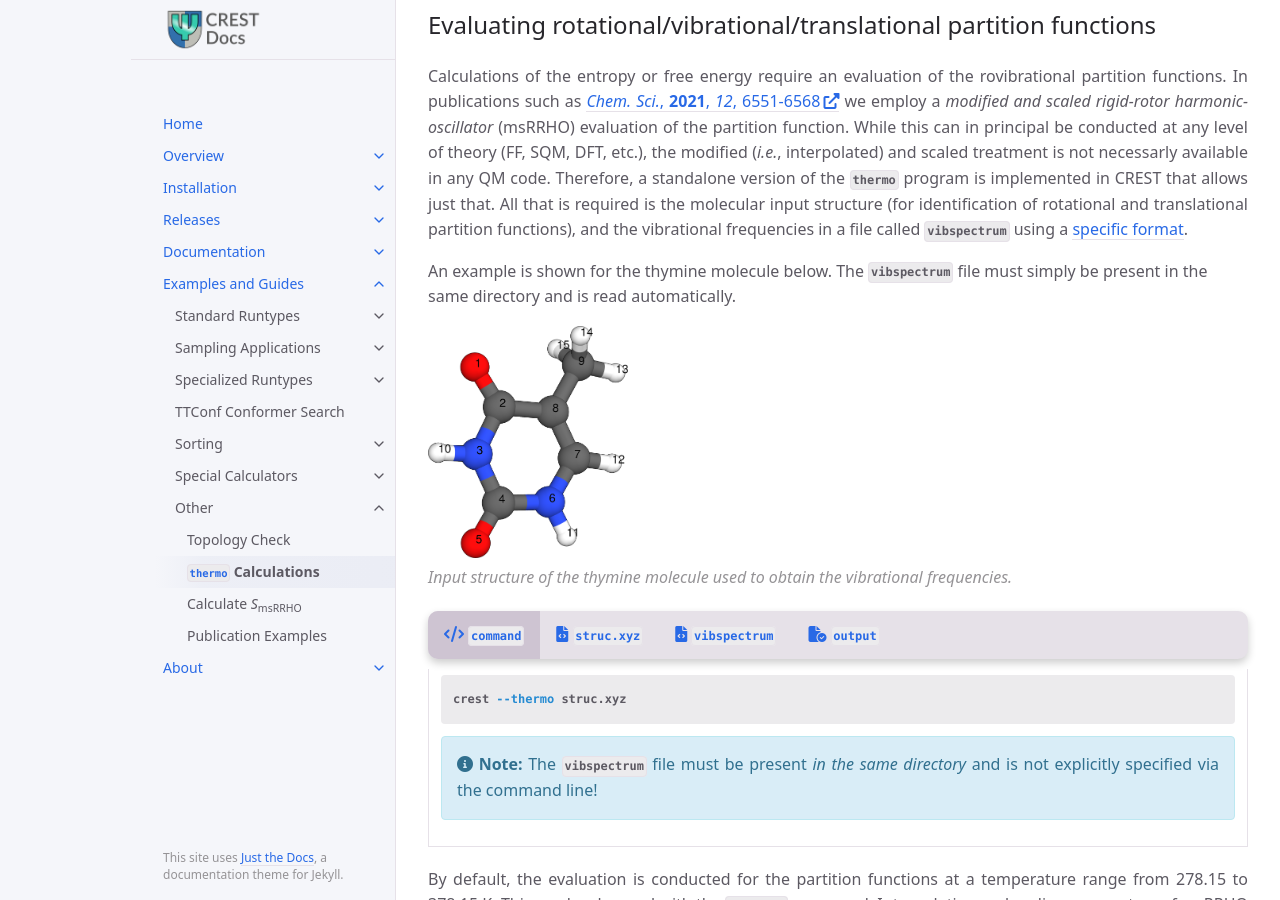
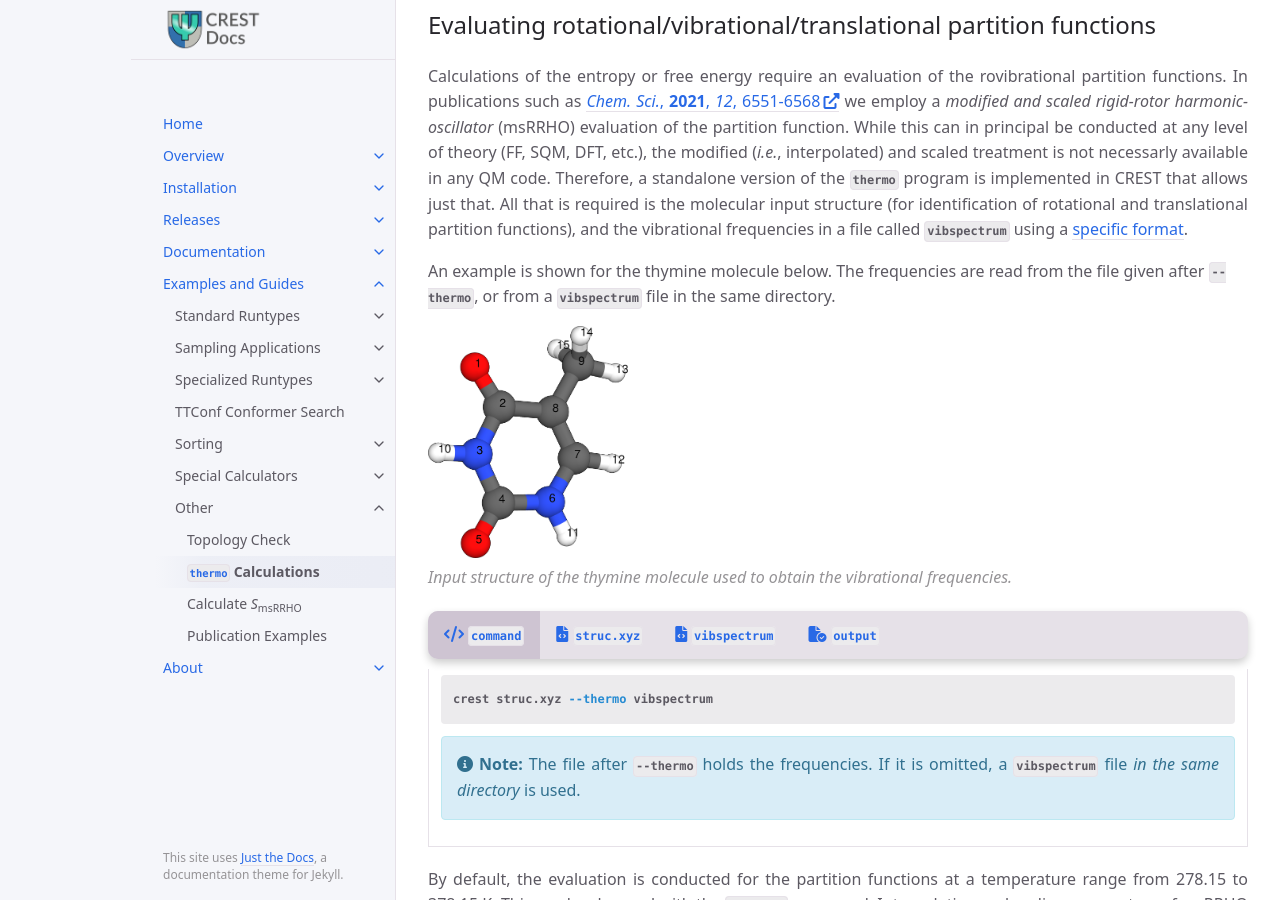
Before and after one commit to crest-lab/crest-docs, a Jekyll site: the page built from page/examples/utils_4.md, in a window 1280 px wide and 900 px high, scrolled down 239 px. Built offline with Jekyll 4.4.1, drawn with Linux system fonts in a browser that asks for light colours.

Commit message:
Fix the --thermo command syntax

```diff
--- a/page/examples/utils_4.md
+++ b/page/examples/utils_4.md
@@ -29,7 +29,7 @@ All that is required is the molecular input structure (for identification of rot
 {: .text-justify }
 
 An example is shown for the thymine molecule below.
-The `vibspectrum` file must simply be present in the same directory and is read automatically.
+The frequencies are read from the file given after `--thermo`, or from a `vibspectrum` file in the same directory.
 
 {% include image.html file="utils-example-4-1.png" alt="Thymine input structure" caption="Input structure of the thymine molecule used to obtain the vibrational frequencies." max-width=200 %}
 
@@ -43,8 +43,8 @@ The `vibspectrum` file must simply be present in the same directory and is read
 </div>
 <!-- Tab content -->
 <div id="tab-1-1" class="tabcontent tab-id-1" style="text-align:justify">
-{% include command.html cmd="crest <span class='nt'>--thermo</span> struc.xyz" %}
-{% include note.html content="The <code>vibspectrum</code> file must be present <i>in the same directory</i> and is not explicitly specified via the command line!" %}
+{% include command.html cmd="crest struc.xyz <span class='nt'>--thermo</span> vibspectrum" %}
+{% include note.html content="The file after <code>--thermo</code> holds the frequencies. If it is omitted, a <code>vibspectrum</code> file <i>in the same directory</i> is used." %}
 </div>
 <div id="tab-1-2" class="tabcontent tab-id-1" style="text-align:justify">
 {% capture inputfile %}
```
